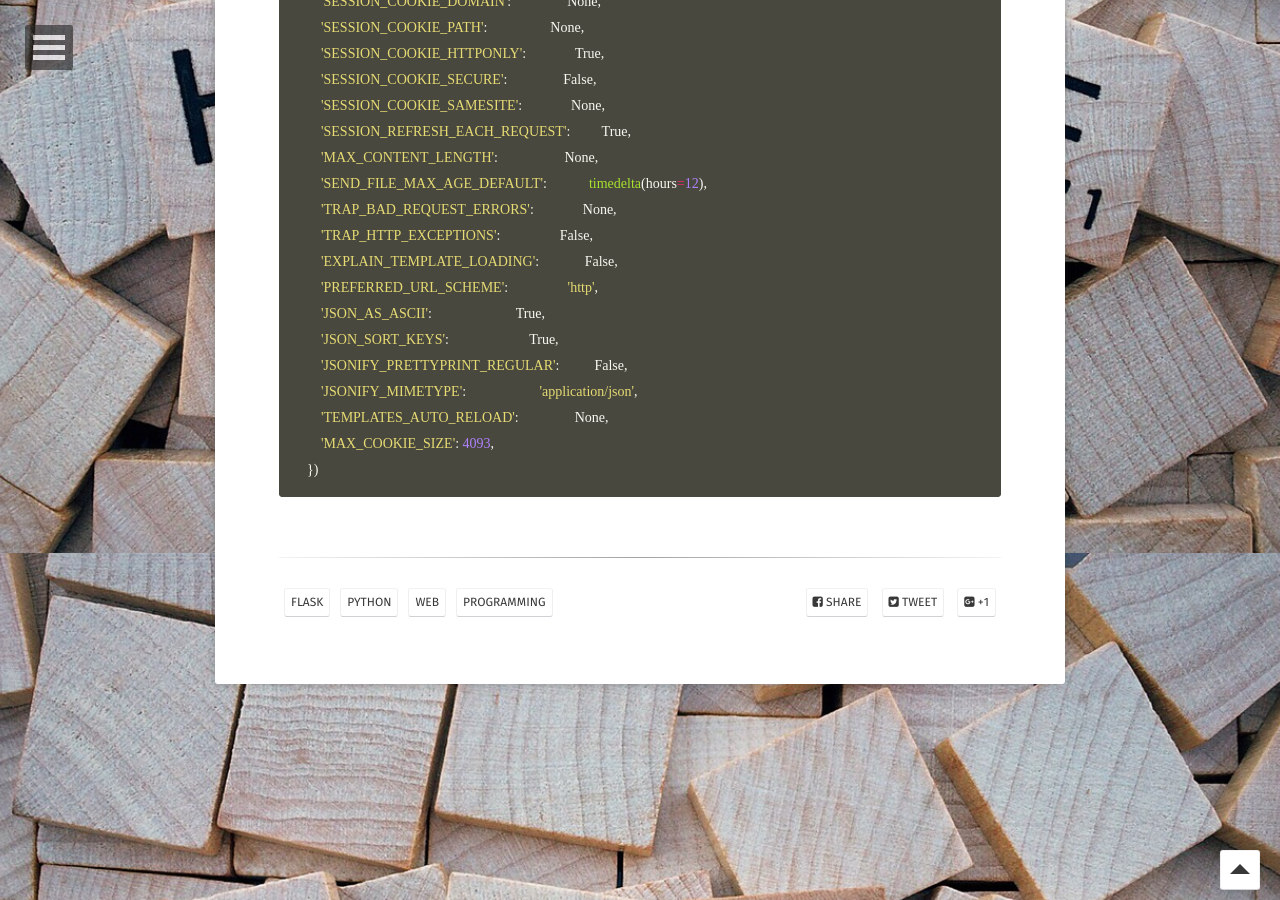
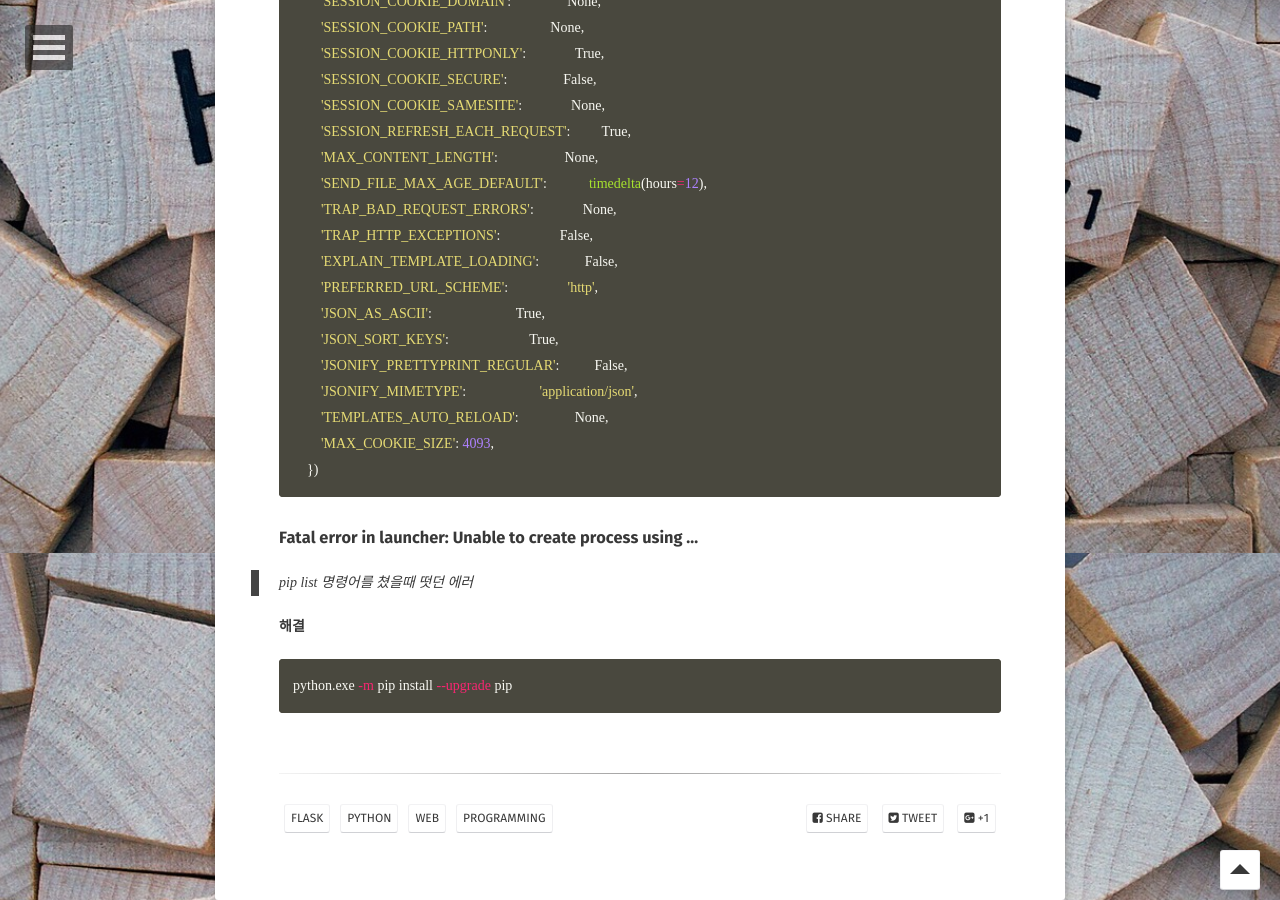
Before and after one commit to Jungjihyuk/JH_Life, a Jekyll site: the page built from _posts/2019-05-18-flask.md, in a window 1280 px wide and 900 px high, scrolled down 12047 px. Built offline with Jekyll 4.4.1, drawn with Linux system fonts in a browser that asks for light colours; some web fonts are replaced; comment, search, counter and statistics services are not loaded.

Commit message:
fix error 내용 추가

````diff
--- a/_posts/2019-05-18-flask.md
+++ b/_posts/2019-05-18-flask.md
@@ -470,3 +470,13 @@ def app_start():
         'MAX_COOKIE_SIZE': 4093,
     })
 ```
+
+
+### Fatal error in launcher: Unable to create process using ...
+
+> pip list 명령어를 쳤을때 떳던 에러
+
+#### 해결
+```shell
+python.exe -m pip install --upgrade pip
+```
````
